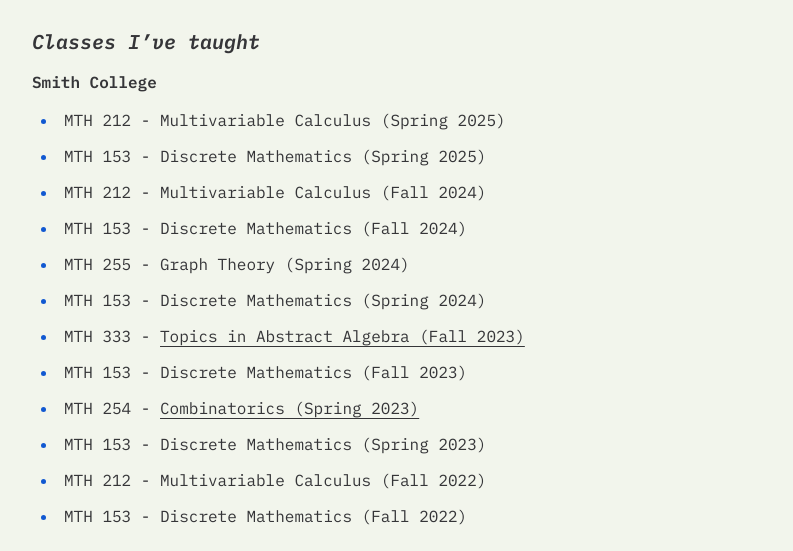
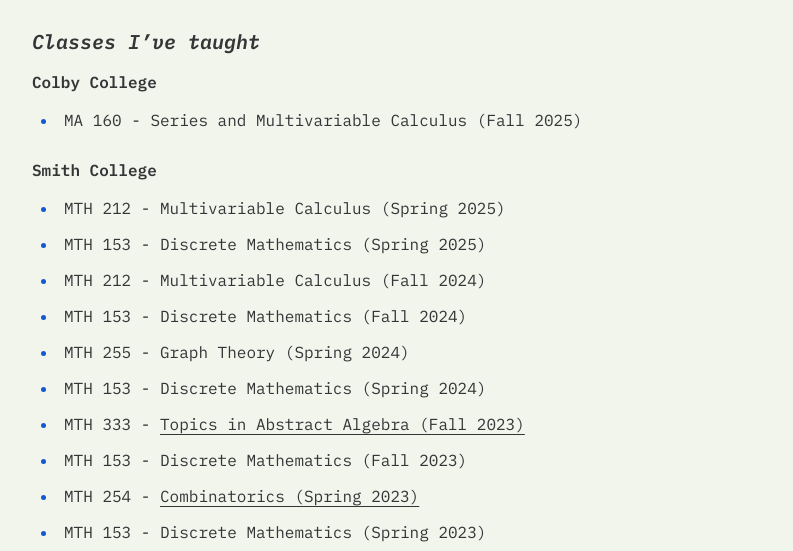
Before and after one commit to zach-winkeler/zach-winkeler.github.io, an Astro site: page /teaching in a window 1280 px wide. Shown: the part 239-790 px from the top of the page, without its empty margins (240-1033 px from the left). Built offline with nearby package versions, Linux system fonts and the light colour scheme; Astro itself is replaced by a stand-in of ours.

Commit message:
Updated Fall 2025 courses

```diff
--- a/src/pages/index.astro
+++ b/src/pages/index.astro
@@ -29,7 +29,7 @@
               <h1 style="margin-top: 0">Hi!</h1>
               <p>
                 I'm Zach.
-                I'm a lecturer at Colby College. Before that, I was a visiting assistant professor at Smith College.
+                I'm a lecturer and calculus coordinator at Colby College. Before that, I was a visiting assistant professor at Smith College.
                 I received my PhD from Dartmouth College in 2022.
                 My research is in knot theory, and I also like thinking about game theory, logic, and computer science.
               </p>
--- a/src/pages/teaching.md
+++ b/src/pages/teaching.md
@@ -5,6 +5,9 @@
 ---
 
 ### Classes I've taught
+
+#### Colby College
+- MA 160 - Series and Multivariable Calculus (Fall 2025)
 
 #### Smith College
 - MTH 212 - Multivariable Calculus (Spring 2025)
@@ -40,6 +43,7 @@
 - CS 2500 - Fundamentals of CS I (Fall 2014)
 
 ### Educational Outreach
+- Rainstorm 2025
 - Explore Data Science 2024 - [Risk: Using games to study human behavior](/presentations/explore-data-science-2024)
 - Rainstorm Winter 2022 - How to Win at (Some) Games</li>
 - Rainstorm Summer 2021 - It's Sort Of Math
```
